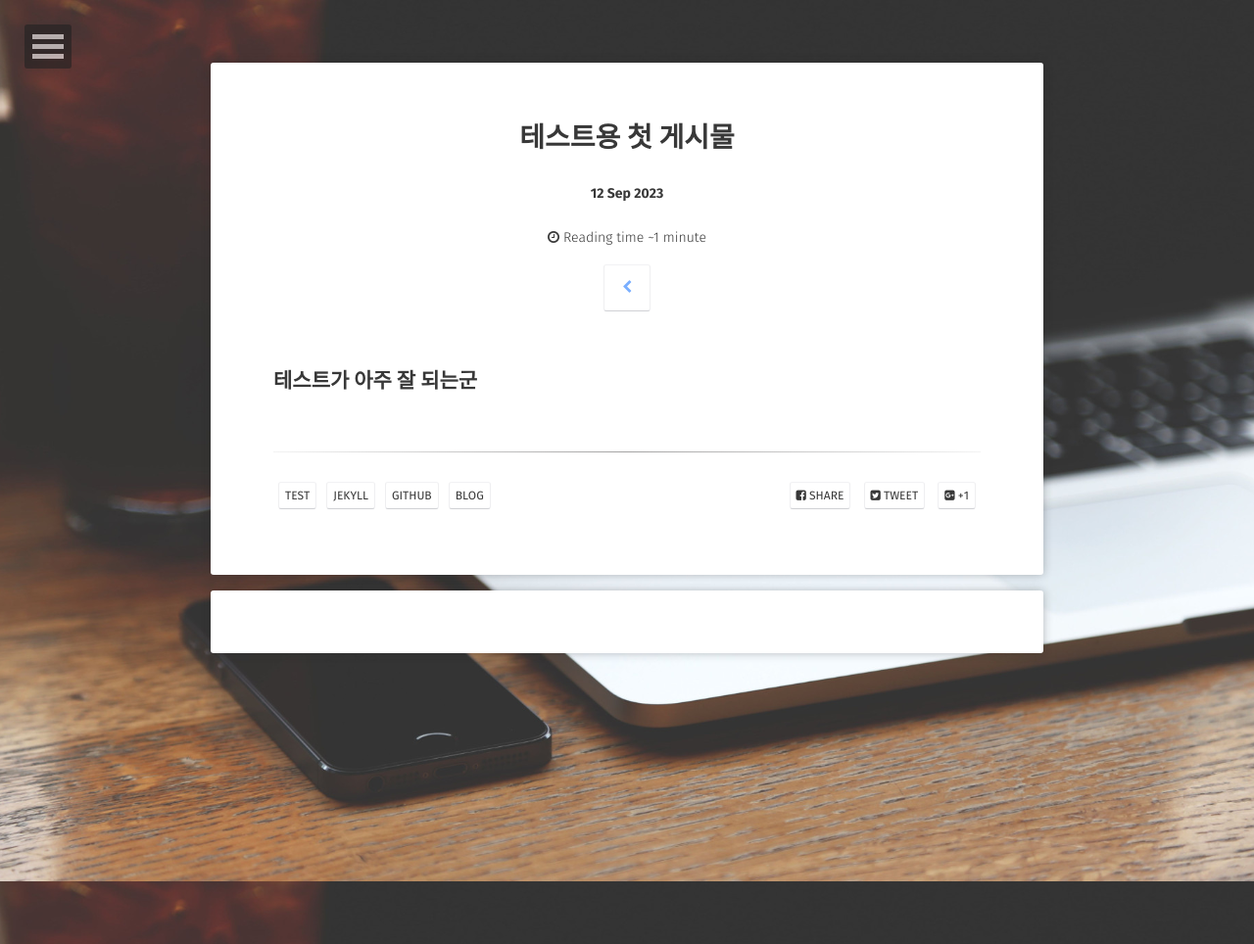
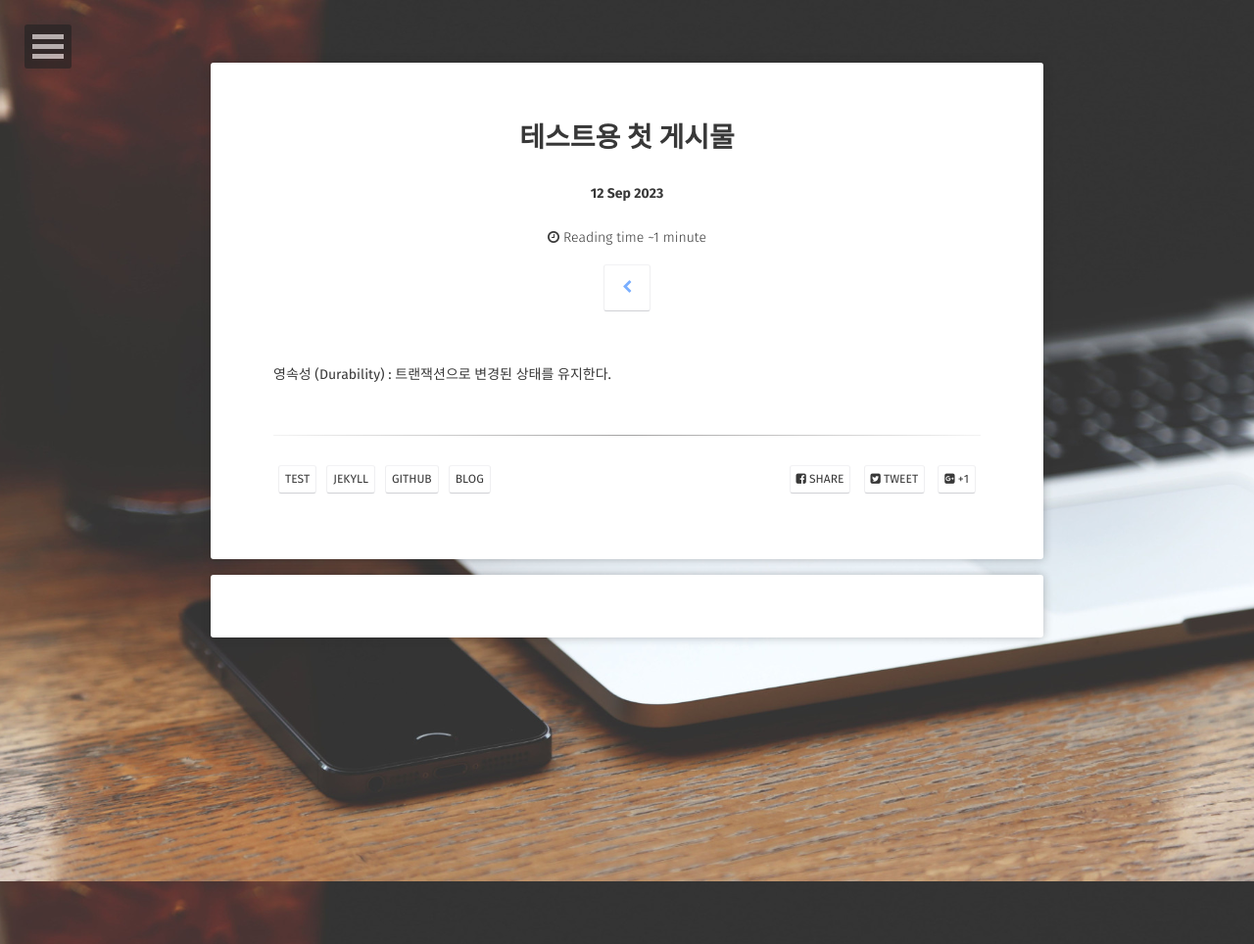
Before and after one commit to CS-myh0518/cs-myh0518.github.com, a Jekyll site: the page built from _posts/ETC/2023-09-12-jekyllblog.md, in a window 1280 px wide. Shown: the whole page at 98% size. Built offline with Jekyll 4.4.1, drawn with Linux system fonts in a browser that asks for light colours; some web fonts are replaced; comment, search, counter and statistics services are not loaded.

Commit message:
Update 2023-09-12-jekyllblog.md

```diff
--- a/_posts/ETC/2023-09-12-jekyllblog.md
+++ b/_posts/ETC/2023-09-12-jekyllblog.md
@@ -10,4 +10,4 @@ tags:
   - blog
 ---
 
-## 테스트가 아주 잘 되는군
+ 영속성 (Durability) : 트랜잭션으로 변경된 상태를 유지한다.
```
